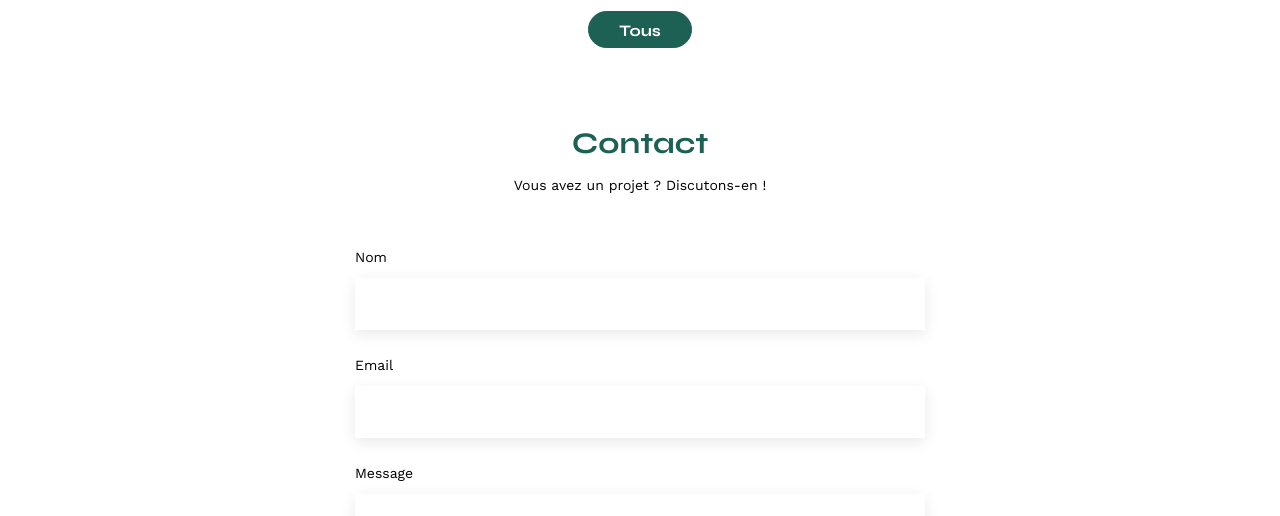
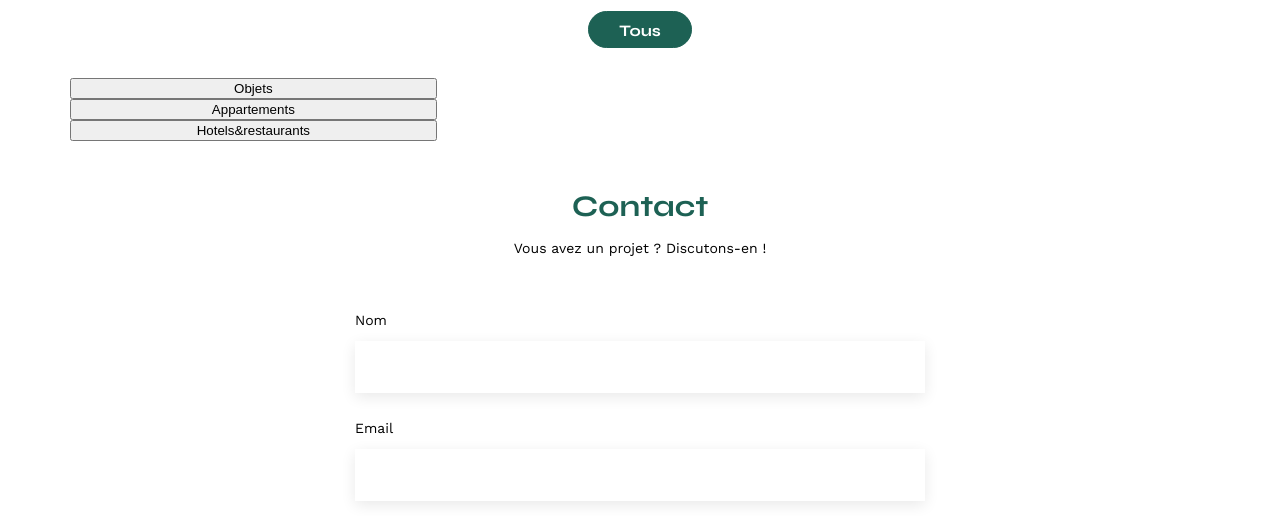
Before and after one commit to LudoRap33/P6, a plain HTML site: page FrontEnd/index.html in a window 1280 px wide. Shown: the part 584-1100 px from the top of the page. Drawn offline with nearby package versions, Linux system fonts and the light colour scheme; no server answers.

Commit message:
step tree

```diff
--- a/FrontEnd/assets/script.js
+++ b/FrontEnd/assets/script.js
@@ -47,8 +47,7 @@ const getCategories = ()	=> fetch ('http://localhost:5678/api/works')
 
 // Création des filtres par catégories en fonction des date en  paramètre
 
-const createCatgories = data = {
-
+const createCatgories = data => {
 	data.forEach(item =>{
 
 		const button = document.createElement('button')
--- a/FrontEnd/index.html
+++ b/FrontEnd/index.html
@@ -48,6 +48,13 @@
 				<button class="category-active">Tous</button>
 			</div>
 			<div class="gallery">
+				<button class="category-active">Objets</button>
+			</div>
+			<div class="gallery">
+				<button class="category-active">Appartements</button>
+			</div>
+			<div class="gallery">
+				<button class="category-active">Hotels&restaurants</button>
 			</div>
 		</section>
 		<section id="contact">
```
